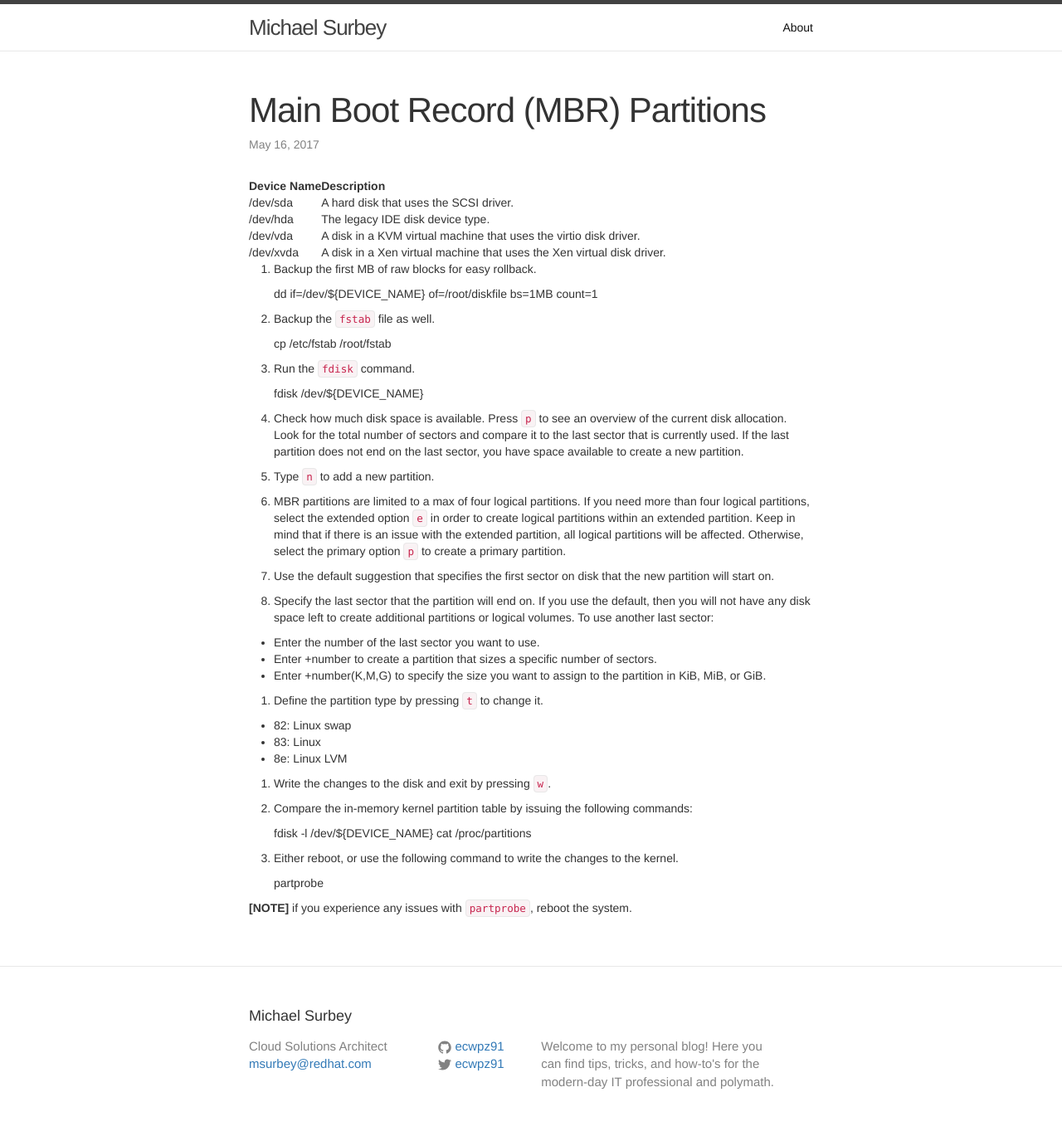
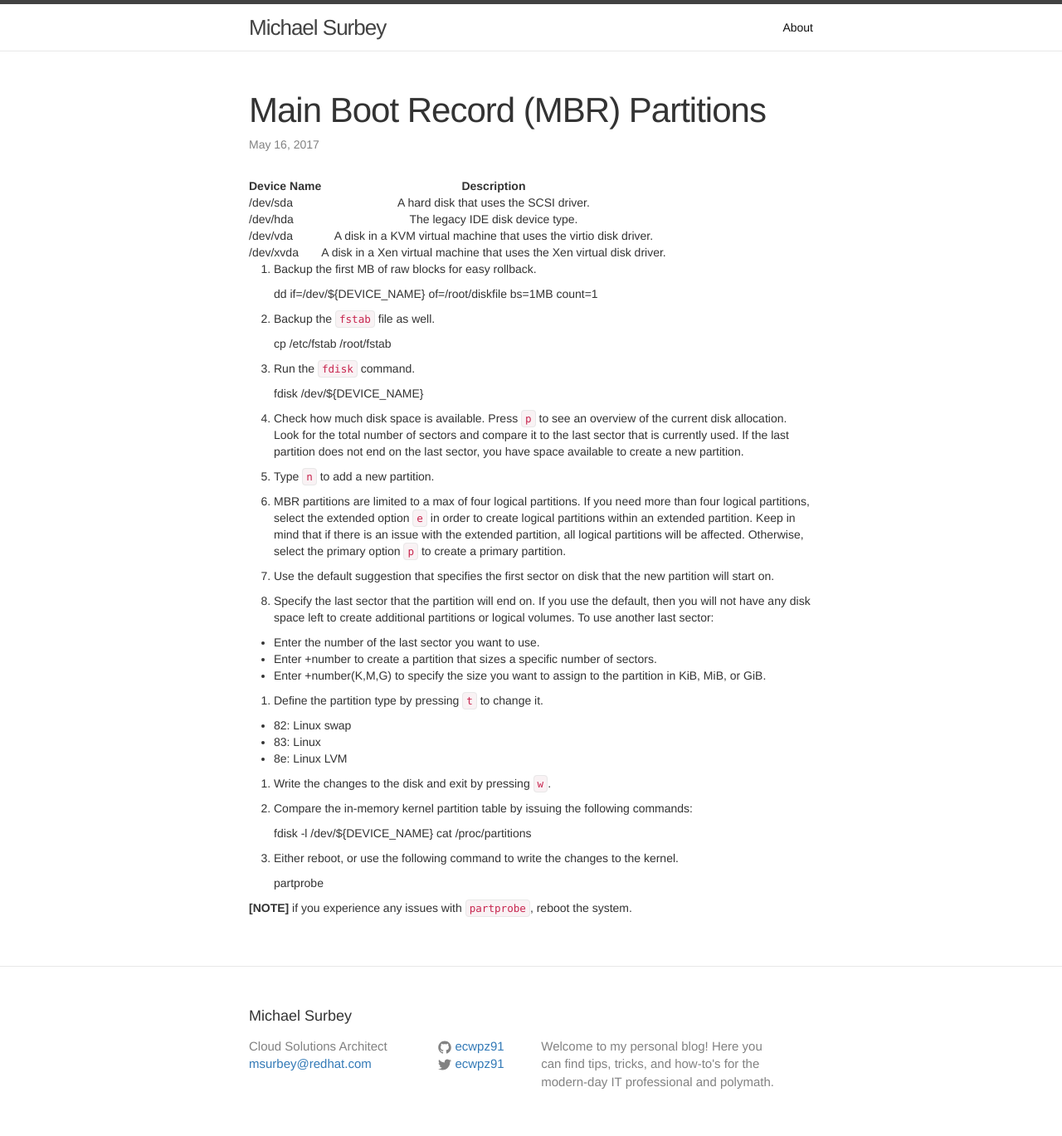
Before and after one commit to ecwpz91/ecwpz91.github.io, a Jekyll site: the page built from _posts/2017/2017-05-16-main-boot-record-mbr-partitions.markdown, in a window 1280 px wide. Shown: the whole page at 83% size. Built offline with Jekyll 4.4.1, drawn with Linux system fonts in a browser that asks for light colours; nearby versions of some CDN libraries.

Commit message:
Fixed table formatting

```diff
--- a/_posts/2017/2017-05-16-main-boot-record-mbr-partitions.markdown
+++ b/_posts/2017/2017-05-16-main-boot-record-mbr-partitions.markdown
@@ -4,8 +4,8 @@ title: "Main Boot Record (MBR) Partitions"
 date: "2017-05-16 16:53"
 ---
 
-| Device Name | Description |
-| --|-- |
+| Device Name  | Description |
+| ------------ | :-----------: |
 | /dev/sda | A hard disk that uses the SCSI driver. |
 | /dev/hda | The legacy IDE disk device type. |
 | /dev/vda | A disk in a KVM virtual machine that uses the virtio disk driver. |
```
